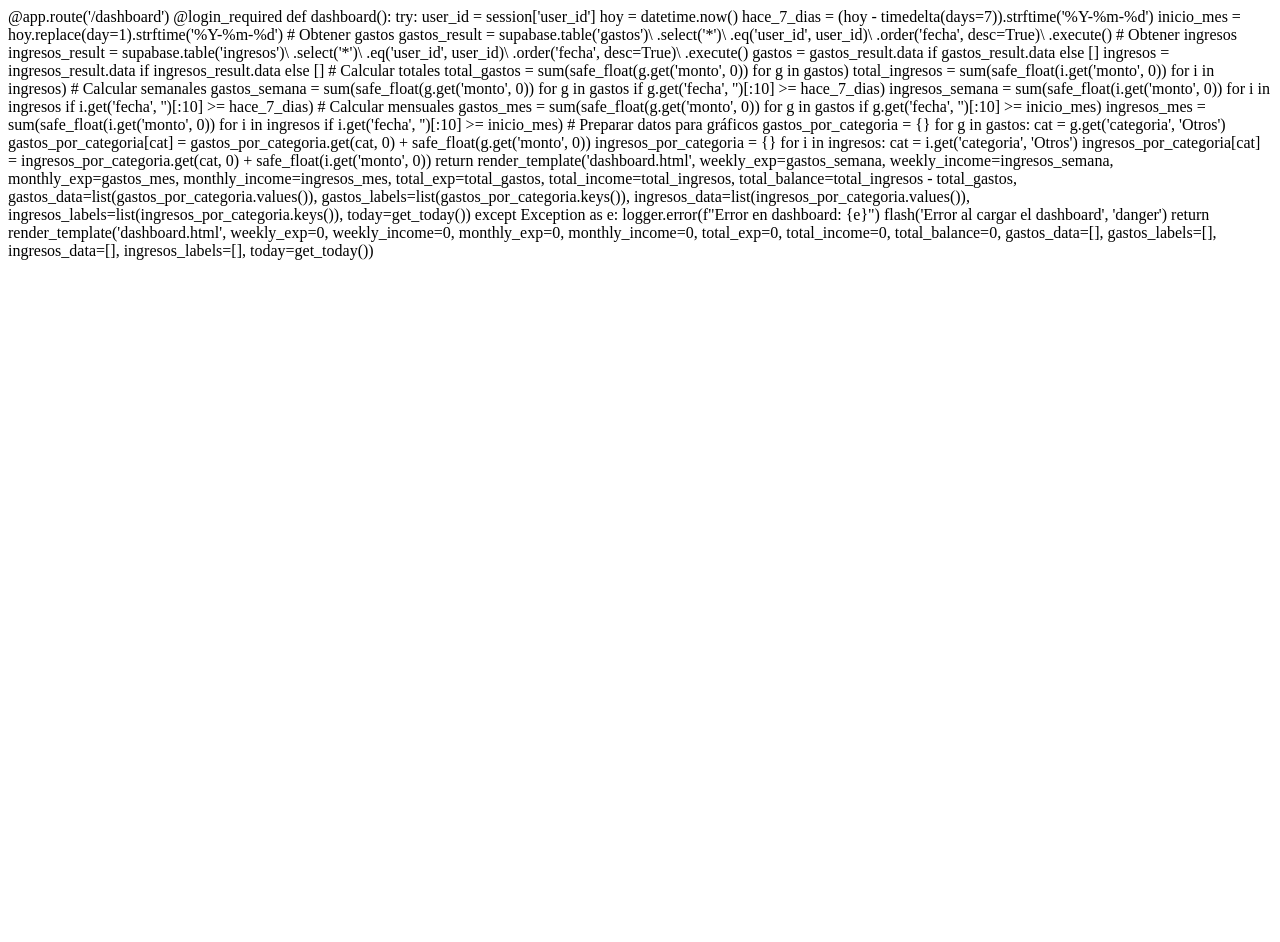
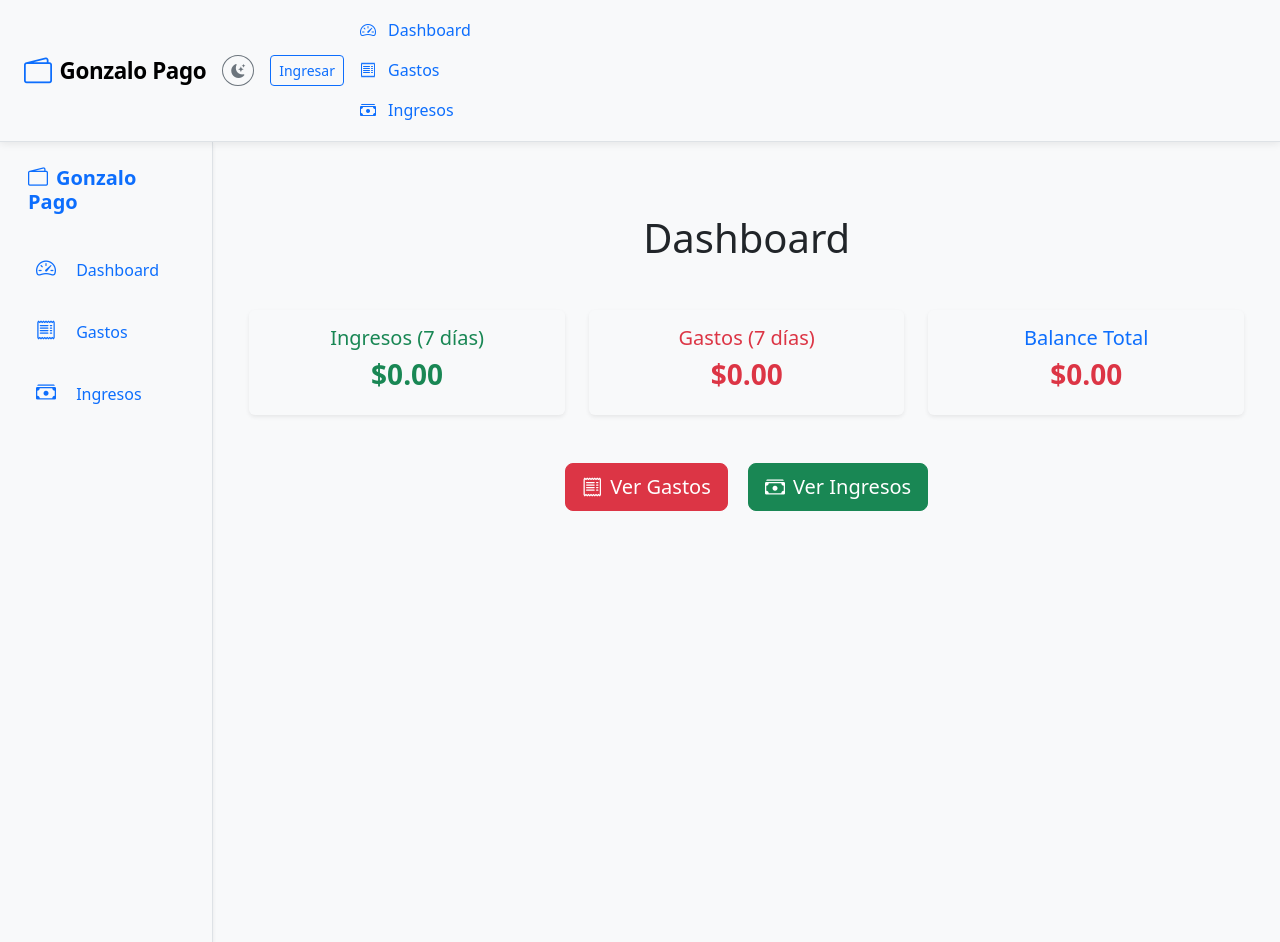
Before and after one commit to blazeunk/Gonzalo-pago-1, a Flask app: template templates/dashboard.html in a window 1280 px wide. Before the commit the page ends 260 px from the top, so only its background shows below. Run offline with Flask 3, Linux system fonts and the light colour scheme; the template is opened without the code that fills it, so the values that code supplies are empty; parts of the project's set-up code (start-up, migrations or seed data) failed here and were passed over; some libraries are stand-ins or nearby versions.

Commit message:
Update dashboard.html

```diff
--- a/templates/dashboard.html
+++ b/templates/dashboard.html
@@ -1,83 +1,57 @@
-@app.route('/dashboard')
-@login_required
-def dashboard():
-    try:
-        user_id = session['user_id']
-        hoy = datetime.now()
-        hace_7_dias = (hoy - timedelta(days=7)).strftime('%Y-%m-%d')
-        inicio_mes = hoy.replace(day=1).strftime('%Y-%m-%d')
+{% extends "base.html" %}
+{% block title %}Dashboard{% endblock %}
 
-        # Obtener gastos
-        gastos_result = supabase.table('gastos')\
-            .select('*')\
-            .eq('user_id', user_id)\
-            .order('fecha', desc=True)\
-            .execute()
+{% block content %}
+<div class="container py-5">
+    <h1 class="text-center mb-5">Dashboard</h1>
 
-        # Obtener ingresos
-        ingresos_result = supabase.table('ingresos')\
-            .select('*')\
-            .eq('user_id', user_id)\
-            .order('fecha', desc=True)\
-            .execute()
+    {% with messages = get_flashed_messages(with_categories=true) %}
+      {% if messages %}
+        {% for category, message in messages %}
+          <div class="alert alert-{{ category }} alert-dismissible fade show" role="alert">
+            {{ message }}
+            <button type="button" class="btn-close" data-bs-dismiss="alert"></button>
+          </div>
+        {% endfor %}
+      {% endif %}
+    {% endwith %}
 
-        gastos = gastos_result.data if gastos_result.data else []
-        ingresos = ingresos_result.data if ingresos_result.data else []
+    <div class="row g-4">
+        <div class="col-md-4">
+            <div class="card text-center shadow-sm">
+                <div class="card-body">
+                    <h5 class="card-title text-success">Ingresos (7 días)</h5>
+                    <h3 class="fw-bold text-success">${{ "%.2f"|format(weekly_income) }}</h3>
+                </div>
+            </div>
+        </div>
+        <div class="col-md-4">
+            <div class="card text-center shadow-sm">
+                <div class="card-body">
+                    <h5 class="card-title text-danger">Gastos (7 días)</h5>
+                    <h3 class="fw-bold text-danger">${{ "%.2f"|format(weekly_exp) }}</h3>
+                </div>
+            </div>
+        </div>
+        <div class="col-md-4">
+            <div class="card text-center shadow-sm border-primary">
+                <div class="card-body">
+                    <h5 class="card-title text-primary">Balance Total</h5>
+                    <h3 class="fw-bold {% if total_balance >= 0 %}text-success{% else %}text-danger{% endif %}">
+                        ${{ "%.2f"|format(total_balance) }}
+                    </h3>
+                </div>
+            </div>
+        </div>
+    </div>
 
-        # Calcular totales
-        total_gastos = sum(safe_float(g.get('monto', 0)) for g in gastos)
-        total_ingresos = sum(safe_float(i.get('monto', 0)) for i in ingresos)
-
-        # Calcular semanales
-        gastos_semana = sum(safe_float(g.get('monto', 0)) for g in gastos
-                           if g.get('fecha', '')[:10] >= hace_7_dias)
-        ingresos_semana = sum(safe_float(i.get('monto', 0)) for i in ingresos
-                            if i.get('fecha', '')[:10] >= hace_7_dias)
-
-        # Calcular mensuales
-        gastos_mes = sum(safe_float(g.get('monto', 0)) for g in gastos
-                        if g.get('fecha', '')[:10] >= inicio_mes)
-        ingresos_mes = sum(safe_float(i.get('monto', 0)) for i in ingresos
-                         if i.get('fecha', '')[:10] >= inicio_mes)
-
-        # Preparar datos para gráficos
-        gastos_por_categoria = {}
-        for g in gastos:
-            cat = g.get('categoria', 'Otros')
-            gastos_por_categoria[cat] = gastos_por_categoria.get(cat, 0) + safe_float(g.get('monto', 0))
-
-        ingresos_por_categoria = {}
-        for i in ingresos:
-            cat = i.get('categoria', 'Otros')
-            ingresos_por_categoria[cat] = ingresos_por_categoria.get(cat, 0) + safe_float(i.get('monto', 0))
-
-        return render_template('dashboard.html',
-                             weekly_exp=gastos_semana,
-                             weekly_income=ingresos_semana,
-                             monthly_exp=gastos_mes,
-                             monthly_income=ingresos_mes,
-                             total_exp=total_gastos,
-                             total_income=total_ingresos,
-                             total_balance=total_ingresos - total_gastos,
-                             gastos_data=list(gastos_por_categoria.values()),
-                             gastos_labels=list(gastos_por_categoria.keys()),
-                             ingresos_data=list(ingresos_por_categoria.values()),
-                             ingresos_labels=list(ingresos_por_categoria.keys()),
-                             today=get_today())
-
-    except Exception as e:
-        logger.error(f"Error en dashboard: {e}")
-        flash('Error al cargar el dashboard', 'danger')
-        return render_template('dashboard.html',
-                             weekly_exp=0,
-                             weekly_income=0,
-                             monthly_exp=0,
-                             monthly_income=0,
-                             total_exp=0,
-                             total_income=0,
-                             total_balance=0,
-                             gastos_data=[],
-                             gastos_labels=[],
-                             ingresos_data=[],
-                             ingresos_labels=[],
-                             today=get_today())
+    <div class="text-center mt-5">
+        <a href="{{ url_for('expenses') }}" class="btn btn-danger btn-lg me-3">
+            <i class="bi bi-receipt me-2"></i>Ver Gastos
+        </a>
+        <a href="{{ url_for('incomes') }}" class="btn btn-success btn-lg">
+            <i class="bi bi-cash-stack me-2"></i>Ver Ingresos
+        </a>
+    </div>
+</div>
+{% endblock %}
```
